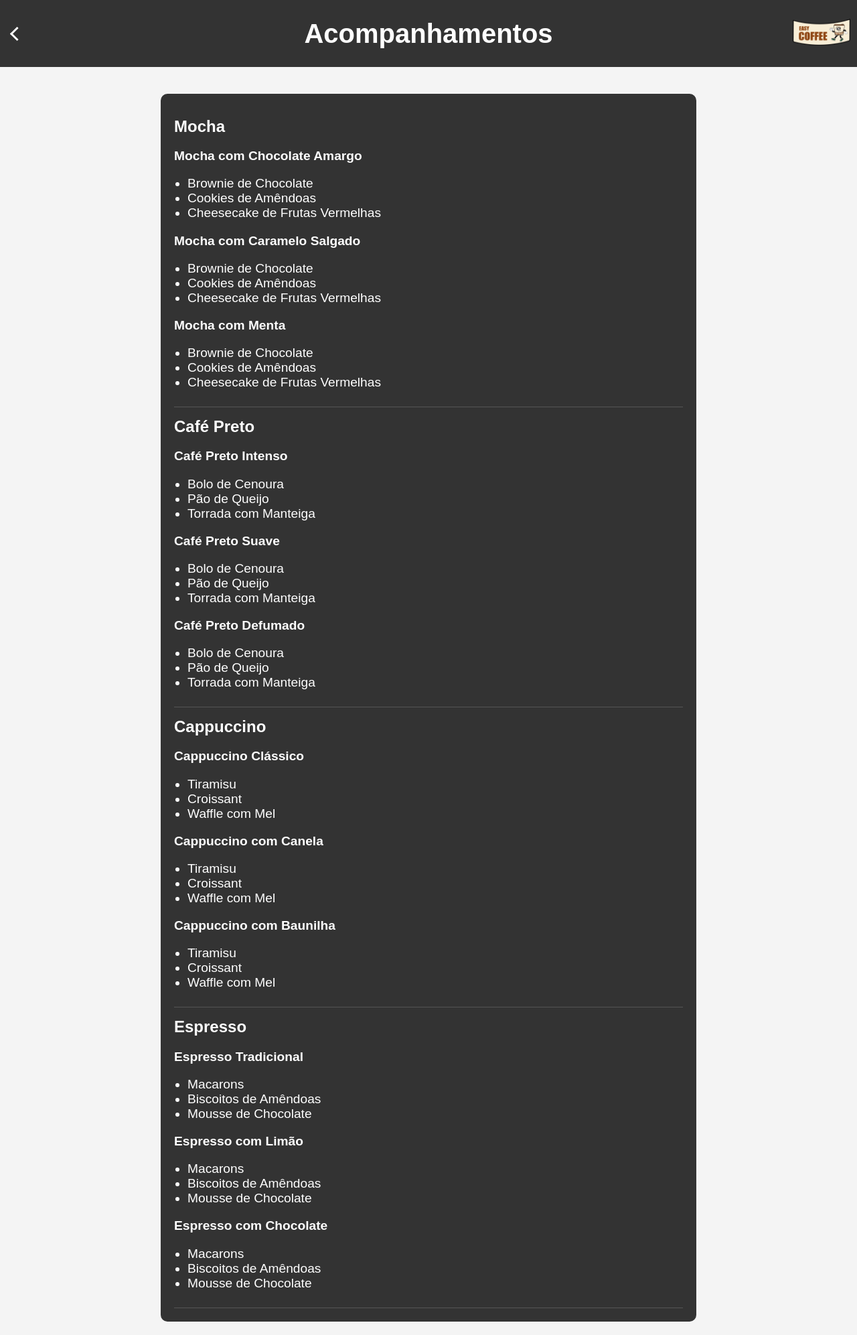
After one commit to seconds4decay/EasyCoffee, a Django app: page /acompanhamentos in a window 1280 px wide. The commit adds this page. Shown: the whole page at 67% size. Run offline with Django 5.2, Linux system fonts and the light colour scheme; parts of the project's set-up code (start-up, migrations or seed data) failed here and were passed over.

Commit message:
pagina recomendações de comidas.

```diff
--- /dev/null
+++ b/app/static/css/acompanhamentos.css
@@ -0,0 +1,91 @@
+body {
+    font-family: Arial, sans-serif;
+    margin: 0;
+    padding: 0;
+    background-color: #f4f4f4;
+}
+
+.container {
+    max-width: 800px;
+    margin: 0 auto;
+    padding: 20px;
+}
+
+.title {
+    background-color: #333;
+    color: white;
+    text-align: center;
+    padding: 10px 0;
+    margin-bottom: 20px;
+    width: 100%;
+    height: 80px;
+    display: flex;
+    align-items: center;
+    justify-content: center;
+    position: relative;
+}
+
+.title h1 {
+    margin: 0;
+    font-size: 2.5rem;
+    position: absolute;
+    left: 50%;
+    transform: translateX(-50%);
+}
+
+.title .back-home {
+    position: absolute;
+    left: 10px;
+    top: 50%;
+    transform: translateY(-50%);
+    display: flex;
+    align-items: center;
+    justify-content: center;
+    width: 30px;
+    height: 30px;
+}
+
+.title .back-home .arrow-left {
+    border: solid white;
+    border-width: 0 3px 3px 0;
+    display: inline-block;
+    padding: 6px;
+    transform: rotate(135deg);
+    -webkit-transform: rotate(135deg);
+}
+
+.title .logo {
+    position: absolute;
+    right: 10px;
+    top: 50%;
+    transform: translateY(-50%);
+}
+
+.glossary {
+    background-color: #333;
+    padding: 20px;
+    border-radius: 10px;
+    color: white;
+    text-align: left;
+}
+
+.term {
+    border-bottom: 1px solid #555;
+    padding: 15px 0;
+}
+
+.word {
+    font-weight: bold;
+    font-size: 1.5rem;
+    margin-bottom: 10px;
+}
+
+.definition {
+    font-size: 1.2rem;
+}
+
+ul {
+    list-style-type: disc;
+    margin: 10px 0;
+    padding-left: 20px;
+}
--- /dev/null
+++ b/app/templates/pages/acompanhamentos.html
@@ -0,0 +1,122 @@
+<!DOCTYPE html>
+{% load static %}
+<html lang="pt-br">
+
+<head>
+    <meta charset="UTF-8">
+    <meta name="viewport" content="width=device-width, initial-scale=1.0">
+    <title>Acompanhamentos</title>
+    <link rel="stylesheet" href="{% static 'css/acompanhamentos.css' %}">
+</head>
+
+<body>
+    <div class="title">
+        <a href="{% url 'home' %}" class="back-home">
+            <div class="arrow-left"></div>
+        </a>
+        <h1>Acompanhamentos</h1>
+        <a href="{% url 'home' %}" class="logo">
+            <img src="{% static 'fotos/logo_1.png' %}" height="40px" alt="Logo">
+        </a>
+    </div>
+    <div class="container">
+        <div class="glossary">
+            <div class="term">
+                <div class="word">Mocha</div>
+                <div class="definition">
+                    <p><strong>Mocha com Chocolate Amargo</strong></p>
+                    <ul>
+                        <li>Brownie de Chocolate</li>
+                        <li>Cookies de Amêndoas</li>
+                        <li>Cheesecake de Frutas Vermelhas</li>
+                    </ul>
+                    <p><strong>Mocha com Caramelo Salgado</strong></p>
+                    <ul>
+                        <li>Brownie de Chocolate</li>
+                        <li>Cookies de Amêndoas</li>
+                        <li>Cheesecake de Frutas Vermelhas</li>
+                    </ul>
+                    <p><strong>Mocha com Menta</strong></p>
+                    <ul>
+                        <li>Brownie de Chocolate</li>
+                        <li>Cookies de Amêndoas</li>
+                        <li>Cheesecake de Frutas Vermelhas</li>
+                    </ul>
+                </div>
+            </div>
+            <div class="term">
+                <div class="word">Café Preto</div>
+                <div class="definition">
+                    <p><strong>Café Preto Intenso</strong></p>
+                    <ul>
+                        <li>Bolo de Cenoura</li>
+                        <li>Pão de Queijo</li>
+                        <li>Torrada com Manteiga</li>
+                    </ul>
+                    <p><strong>Café Preto Suave</strong></p>
+                    <ul>
+                        <li>Bolo de Cenoura</li>
+                        <li>Pão de Queijo</li>
+                        <li>Torrada com Manteiga</li>
+                    </ul>
+                    <p><strong>Café Preto Defumado</strong></p>
+                    <ul>
+                        <li>Bolo de Cenoura</li>
+                        <li>Pão de Queijo</li>
+                        <li>Torrada com Manteiga</li>
+                    </ul>
+                </div>
+            </div>
+            <div class="term">
+                <div class="word">Cappuccino</div>
+                <div class="definition">
+                    <p><strong>Cappuccino Clássico</strong></p>
+                    <ul>
+                        <li>Tiramisu</li>
+                        <li>Croissant</li>
+                        <li>Waffle com Mel</li>
+                    </ul>
+                    <p><strong>Cappuccino com Canela</strong></p>
+                    <ul>
+                        <li>Tiramisu</li>
+                        <li>Croissant</li>
+                        <li>Waffle com Mel</li>
+                    </ul>
+                    <p><strong>Cappuccino com Baunilha</strong></p>
+                    <ul>
+                        <li>Tiramisu</li>
+                        <li>Croissant</li>
+                        <li>Waffle com Mel</li>
+                    </ul>
+                </div>
+            </div>
+            <div class="term">
+                <div class="word">Espresso</div>
+                <div class="definition">
+                    <p><strong>Espresso Tradicional</strong></p>
+                    <ul>
+                        <li>Macarons</li>
+                        <li>Biscoitos de Amêndoas</li>
+                        <li>Mousse de Chocolate</li>
+                    </ul>
+                    <p><strong>Espresso com Limão</strong></p>
+                    <ul>
+                        <li>Macarons</li>
+                        <li>Biscoitos de Amêndoas</li>
+                        <li>Mousse de Chocolate</li>
+                    </ul>
+                    <p><strong>Espresso com Chocolate</strong></p>
+                    <ul>
+                        <li>Macarons</li>
+                        <li>Biscoitos de Amêndoas</li>
+                        <li>Mousse de Chocolate</li>
+                    </ul>
+                </div>
+            </div>
+        </div>
+    </div>
+
+    <script src="{% static 'js/script.js' %}"></script>
+</body>
+
+</html>
--- a/app/templates/pages/home.html
+++ b/app/templates/pages/home.html
@@ -23,7 +23,7 @@
         </form>
         {% endif %}
         <div id="nav-menu" class="nav-menu">
-            <a href="#">Acompanhamentos</a>
+            <a href="{% url 'acompanhamentos' %}">Acompanhamentos</a>
             <a href="{% url 'recomendacao' %}">Recomendações</a>
             <a href="{% url 'favoritos' %}">Favoritos</a>
         </div>
--- a/app/views.py
+++ b/app/views.py
@@ -259,3 +259,7 @@ def favoritos(request):
                 id_cafes.delete()
 
         return HttpResponseRedirect('/favoritos')
+
+
+def acompanhamentos(request):
+    return render(request, 'pages/acompanhamentos.html')
--- a/projeto/urls.py
+++ b/projeto/urls.py
@@ -33,4 +33,6 @@ urlpatterns = [
     path('cadastro', views.cadastro, name='cadastro'),
     path('admin', admin.site.urls),
     path('favoritos', views.favoritos, name="favoritos"),
+    path('acompanhamentos', views.acompanhamentos, name='acompanhamentos'),
+
 ] + static(settings.MEDIA_URL, document_root=settings.MEDIA_ROOT)
```
